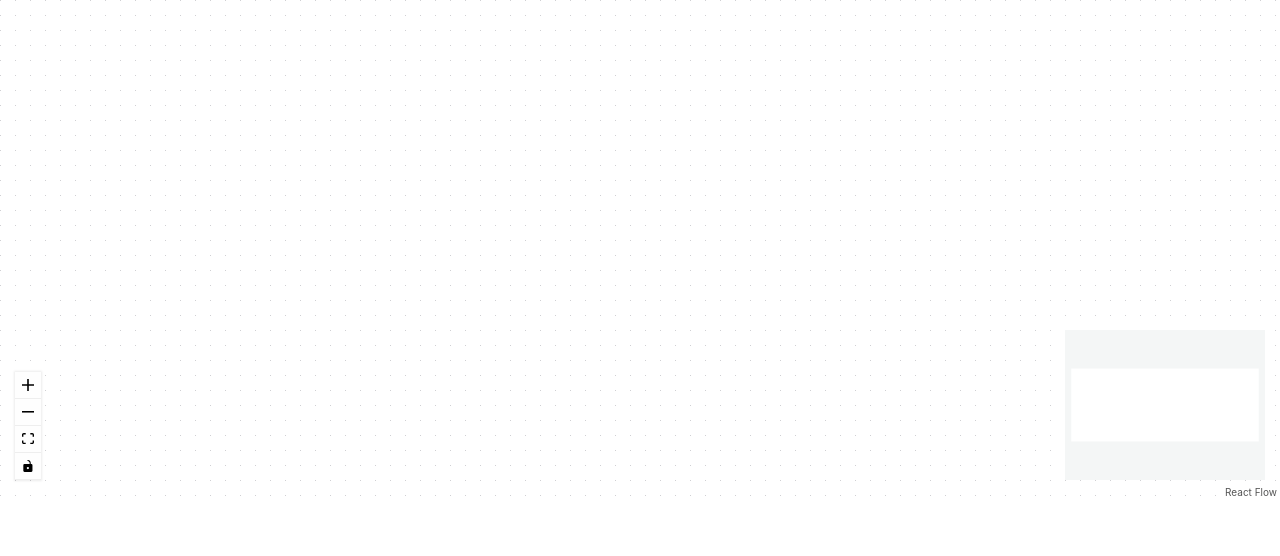
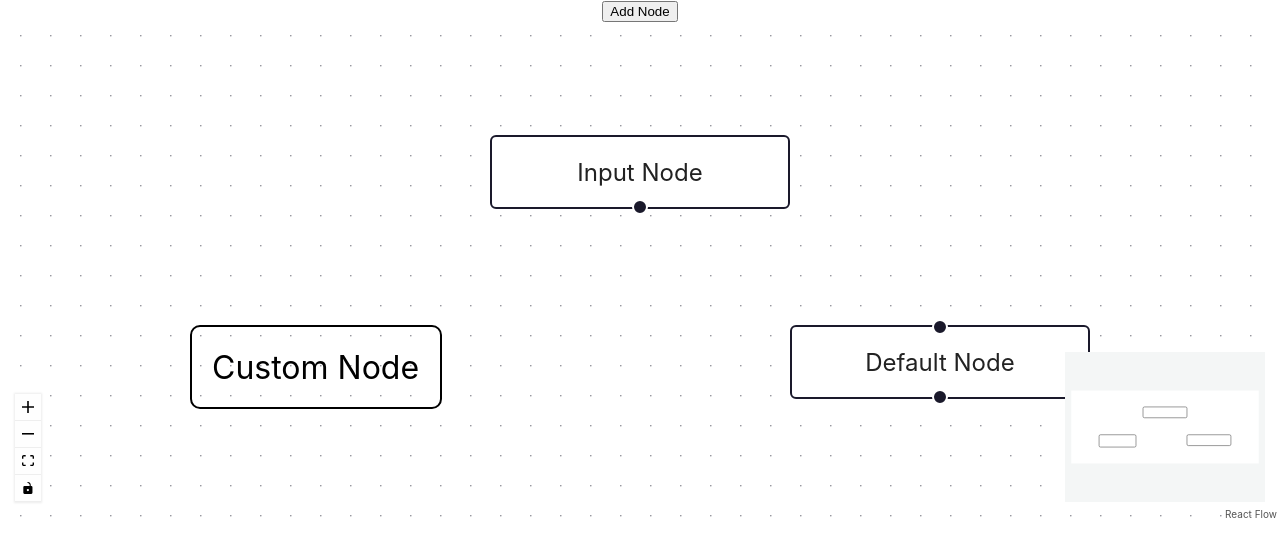
Before and after one commit to assistable-ai/flows, a React (Create React App) app: page / in a window 1280 px wide. Shown: the top 556 px of the page. Built offline with nearby package versions, Linux system fonts and the light colour scheme.

Commit message:
Update App.js

```diff
--- a/src/App.js
+++ b/src/App.js
@@ -1,24 +1,73 @@
 import React, { useState } from 'react';
-import ReactFlow, { addEdge, MiniMap, Controls, Background } from 'react-flow-renderer';
+import ReactFlow, {
+  addEdge,
+  MiniMap,
+  Controls,
+  Background,
+  ReactFlowProvider,
+  applyNodeChanges,
+  applyEdgeChanges
+} from 'react-flow-renderer';
 import './App.css';
 
-const initialElements = [
-  { id: '1', type: 'input', data: { label: 'Node 1' }, position: { x: 250, y: 5 } },
-  { id: '2', data: { label: 'Node 2' }, position: { x: 100, y: 100 } },
-  { id: '3', data: { label: 'Node 3' }, position: { x: 400, y: 100 } },
+const initialNodes = [
+  { id: '1', type: 'input', data: { label: 'Input Node' }, position: { x: 250, y: 5 } },
+  { id: '2', type: 'customNode', data: { label: 'Custom Node' }, position: { x: 100, y: 100 } },
+  { id: '3', data: { label: 'Default Node' }, position: { x: 400, y: 100 } },
 ];
 
+const initialEdges = [
+  { id: 'e1-2', source: '1', target: '2', animated: true },
+  { id: 'e2-3', source: '2', target: '3' },
+];
+
+const CustomNode = ({ data }) => {
+  return (
+    <div style={{ padding: 10, border: '1px solid black', borderRadius: 5 }}>
+      {data.label}
+    </div>
+  );
+};
+
+const nodeTypes = {
+  customNode: CustomNode,
+};
+
 const Flow = () => {
-  const [elements, setElements] = useState(initialElements);
-  const onConnect = (params) => setElements((els) => addEdge(params, els));
+  const [nodes, setNodes] = useState(initialNodes);
+  const [edges, setEdges] = useState(initialEdges);
+
+  const onConnect = (params) => setEdges((eds) => addEdge(params, eds));
+  const onNodesChange = (changes) => setNodes((nds) => applyNodeChanges(changes, nds));
+  const onEdgesChange = (changes) => setEdges((eds) => applyEdgeChanges(changes, eds));
+
+  const addNode = () => {
+    const newNode = {
+      id: `${nodes.length + 1}`,
+      data: { label: `Node ${nodes.length + 1}` },
+      position: { x: Math.random() * 250, y: Math.random() * 250 },
+    };
+    setNodes((nds) => nds.concat(newNode));
+  };
 
   return (
     <div style={{ height: 500 }}>
-      <ReactFlow elements={elements} onConnect={onConnect}>
-        <MiniMap />
-        <Controls />
-        <Background />
-      </ReactFlow>
+      <button onClick={addNode}>Add Node</button>
+      <ReactFlowProvider>
+        <ReactFlow
+          nodes={nodes}
+          edges={edges}
+          nodeTypes={nodeTypes}
+          onNodesChange={onNodesChange}
+          onEdgesChange={onEdgesChange}
+          onConnect={onConnect}
+          fitView
+        >
+          <MiniMap />
+          <Controls />
+          <Background />
+        </ReactFlow>
+      </ReactFlowProvider>
     </div>
   );
 };
```
